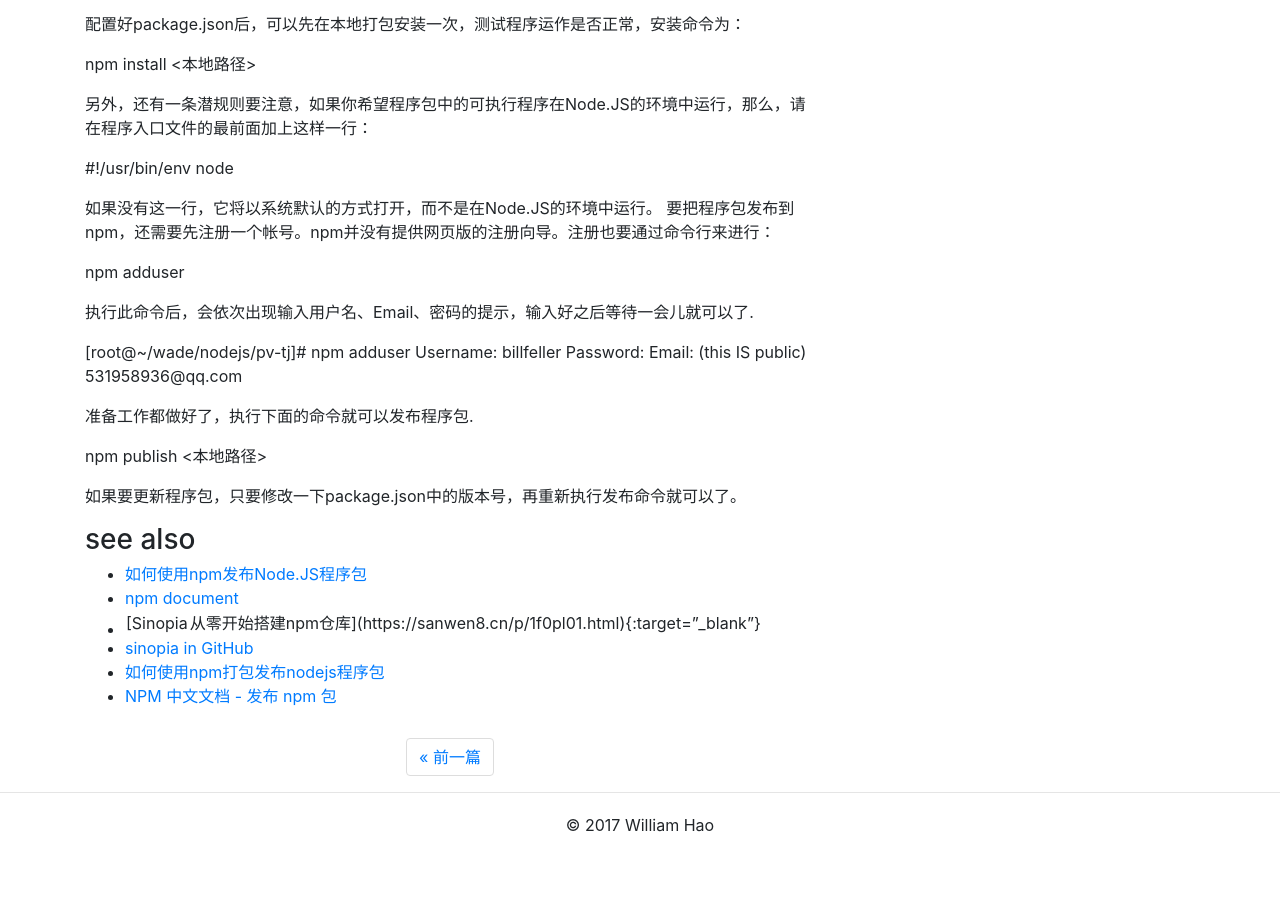
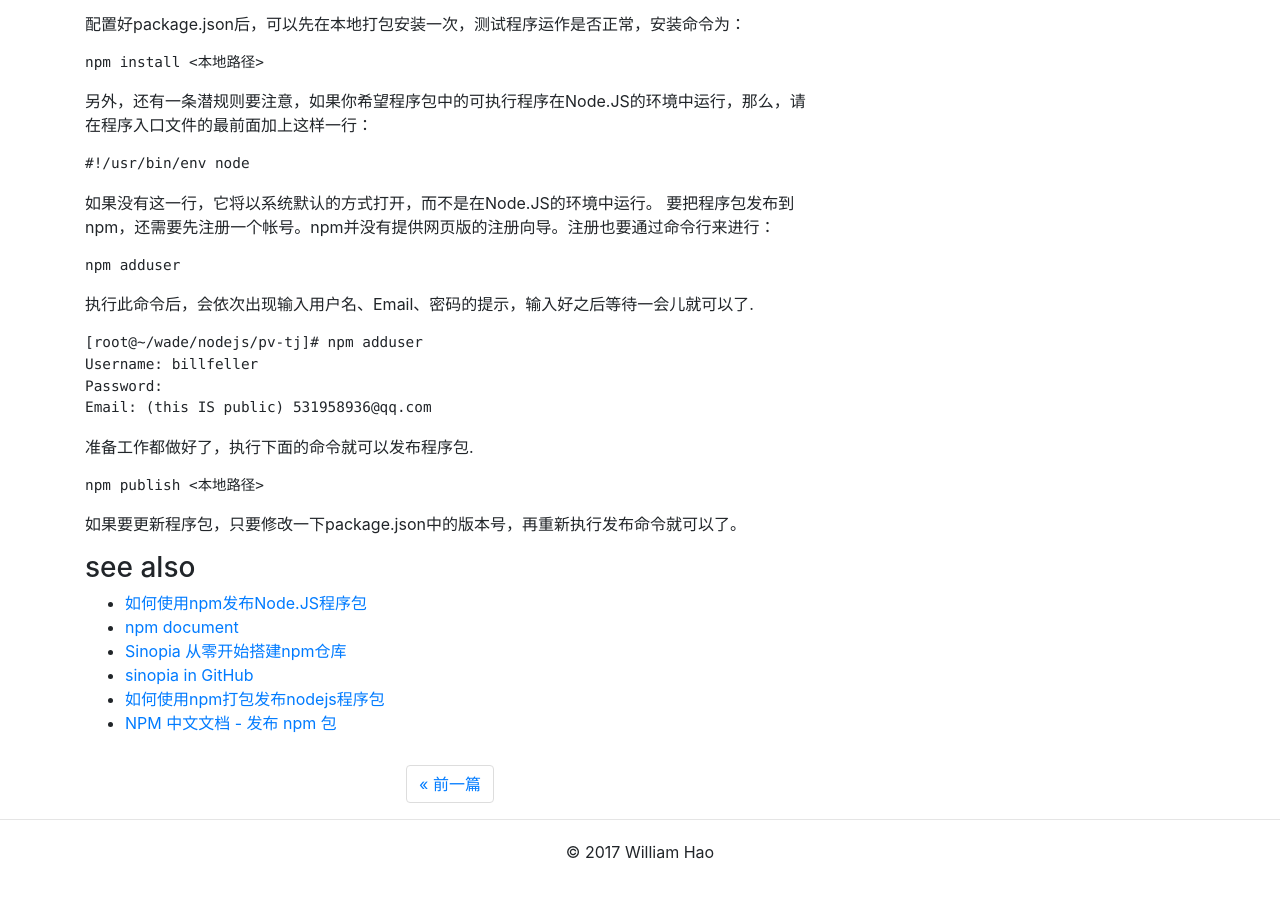
Before and after one commit to haoguanjun/jekyll, a Jekyll site: the page built from _posts/2017-08-25-local-npm-server.md, in a window 1280 px wide and 900 px high, scrolled down 623 px. Built offline with Jekyll 4.4.1, drawn with Linux system fonts in a browser that asks for light colours; comment, search, counter and statistics services are not loaded; before the commit the page ends 1496 px from its top, so only the background shows below that.

Commit message:
Update 2017-08-25-local-npm-server.md

```diff
--- a/_posts/2017-08-25-local-npm-server.md
+++ b/_posts/2017-08-25-local-npm-server.md
@@ -24,34 +24,34 @@ description: create a local npm server.
 
 配置好package.json后，可以先在本地打包安装一次，测试程序运作是否正常，安装命令为：
 
-  npm install <本地路径>
+    npm install <本地路径>
 
 另外，还有一条潜规则要注意，如果你希望程序包中的可执行程序在Node.JS的环境中运行，那么，请在程序入口文件的最前面加上这样一行：
 
-  #!/usr/bin/env node
+    #!/usr/bin/env node
 
 如果没有这一行，它将以系统默认的方式打开，而不是在Node.JS的环境中运行。
 要把程序包发布到npm，还需要先注册一个帐号。npm并没有提供网页版的注册向导。注册也要通过命令行来进行：
 
-  npm adduser
+    npm adduser
 
 执行此命令后，会依次出现输入用户名、Email、密码的提示，输入好之后等待一会儿就可以了.
 
-  [root@~/wade/nodejs/pv-tj]# npm adduser
-  Username: billfeller
-  Password:
-  Email: (this IS public) 531958936@qq.com
+    [root@~/wade/nodejs/pv-tj]# npm adduser
+    Username: billfeller
+    Password:
+    Email: (this IS public) 531958936@qq.com
 
 准备工作都做好了，执行下面的命令就可以发布程序包.
 
-  npm publish <本地路径>
+    npm publish <本地路径>
 
  如果要更新程序包，只要修改一下package.json中的版本号，再重新执行发布命令就可以了。
 
 ### see also
 * [如何使用npm发布Node.JS程序包](http://heeroluo.net/article/detail/103){:target="_blank"}
 * [npm document](https://docs.npmjs.com/){:target="_blank"}
-* [Sinopia | 从零开始搭建npm仓库](https://sanwen8.cn/p/1f0pl01.html){:target="_blank"}
+* [Sinopia 从零开始搭建npm仓库](https://sanwen8.cn/p/1f0pl01.html){:target="_blank"}
 * [sinopia in GitHub](https://github.com/rlidwka/sinopia#override-public-packages){:target="_blank"}
 * [如何使用npm打包发布nodejs程序包](http://blog.csdn.net/billfeller/article/details/41295533){:target="_blank"}
 * [NPM 中文文档 - 发布 npm 包](https://www.kancloud.cn/shellway/npm-doc/199994){:target="_blank"}
```
